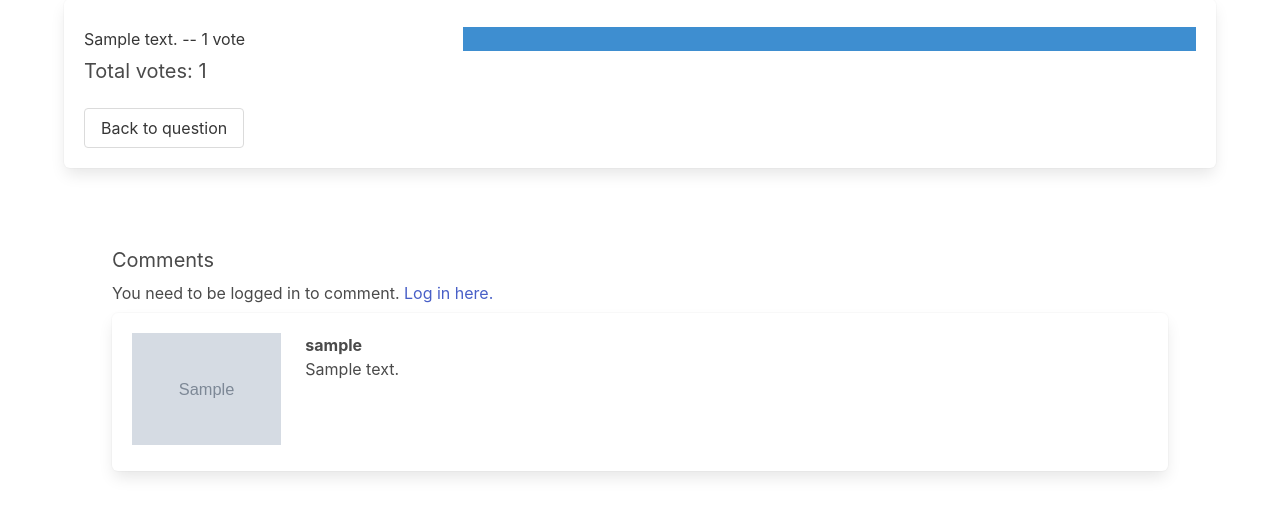
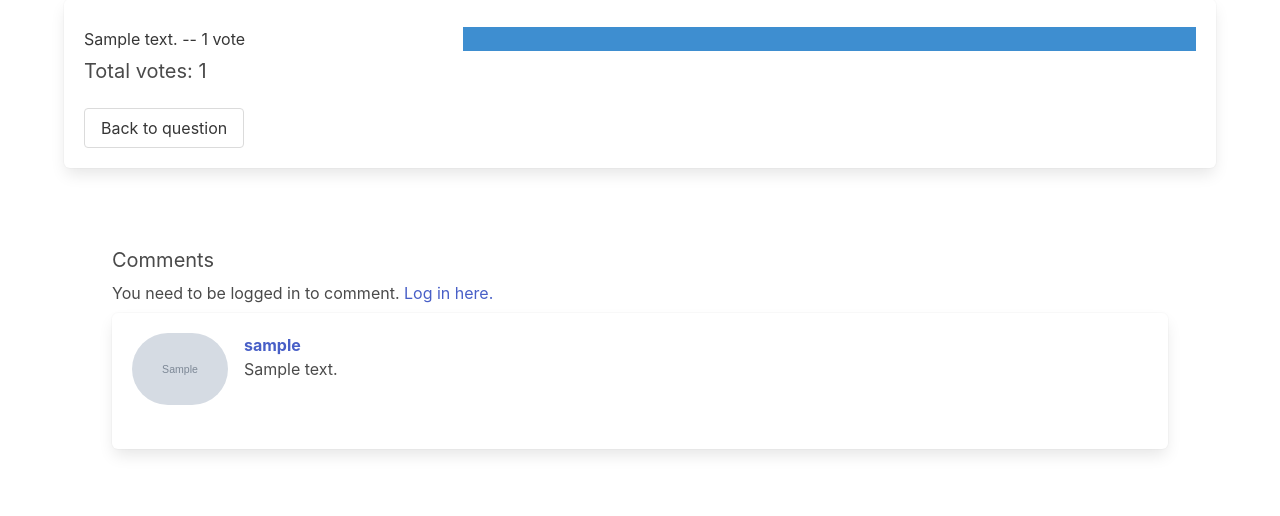
Before and after one commit to rniem379349/pollingapp, a Django app: page /polls/1/results/ in a window 1280 px wide. Shown: the part 125-641 px from the top of the page. Run offline with Django 3.2, Linux system fonts and the light colour scheme; tables that the repository leaves empty hold one stand-in row (values such as "Sample post"); grey boxes marked "Sample" are stand-in pictures.

Commit message:
Edit poll only for creator, comments page visual tweaks

```diff
--- a/polls/templates/polls/results.html
+++ b/polls/templates/polls/results.html
@@ -37,17 +37,24 @@
             <p class="my-2">You need to be logged in to comment. <a class="has-color-link" href="{% url 'users:login'%}">Log in here.</a></p>
         {% endif %}
 
+        <!-- comments section -->
         {% for comment in comments %}
         <div class="box">
-            <div class="columns is-variable">
-                <div class="column is-2-tablet">
-                    <img src="{{ comment.user.profile.profile_pic.url }}" alt="">
+            <article class="media">
+                <div class="media-left">
+                    <figure class="image is-96x96">
+                        <a href="{% url 'users:profile_page' comment.user.username %}">
+                            <img class="is-rounded" src="{{ comment.user.profile.profile_pic.url }}" alt="">
+                        </a>
+                    </figure>
                 </div>
-                <div class="column is-10-tablet">
-                    <h2 class="is-size-6 has-text-weight-bold">{{ comment.user }}</h2>
+                <div class="media-content">
+                    <a href="{% url 'users:profile_page' comment.user.username %}">
+                        <strong>{{ comment.user }}</strong>
+                    </a>
                     <p>{{ comment.content }}</p>
                 </div>
-            </div>
+            </article>
         </div>
         {% endfor %}
     </section>
--- a/polls/views.py
+++ b/polls/views.py
@@ -110,10 +110,17 @@ class QuestionCreateView(LoginRequiredMixin, generic.CreateView):
         return True
 
 
-class QuestionEditView(LoginRequiredMixin, generic.UpdateView):
+class QuestionEditView(LoginRequiredMixin, UserPassesTestMixin, generic.UpdateView):
     template_name = 'polls/editquestion.html'
     model = Question
     form_class = QuestionEditForm
+
+    def test_func(self):
+        """
+        function used by the UserPassesTestMixin. Checks if the user is authorized to edit the question
+        """
+        question = self.get_object()
+        return (self.request.user == question.user)
 
     def get_object(self, queryset=None):
         return Question.objects.filter(pk=self.kwargs.get('pk')).first()
```
